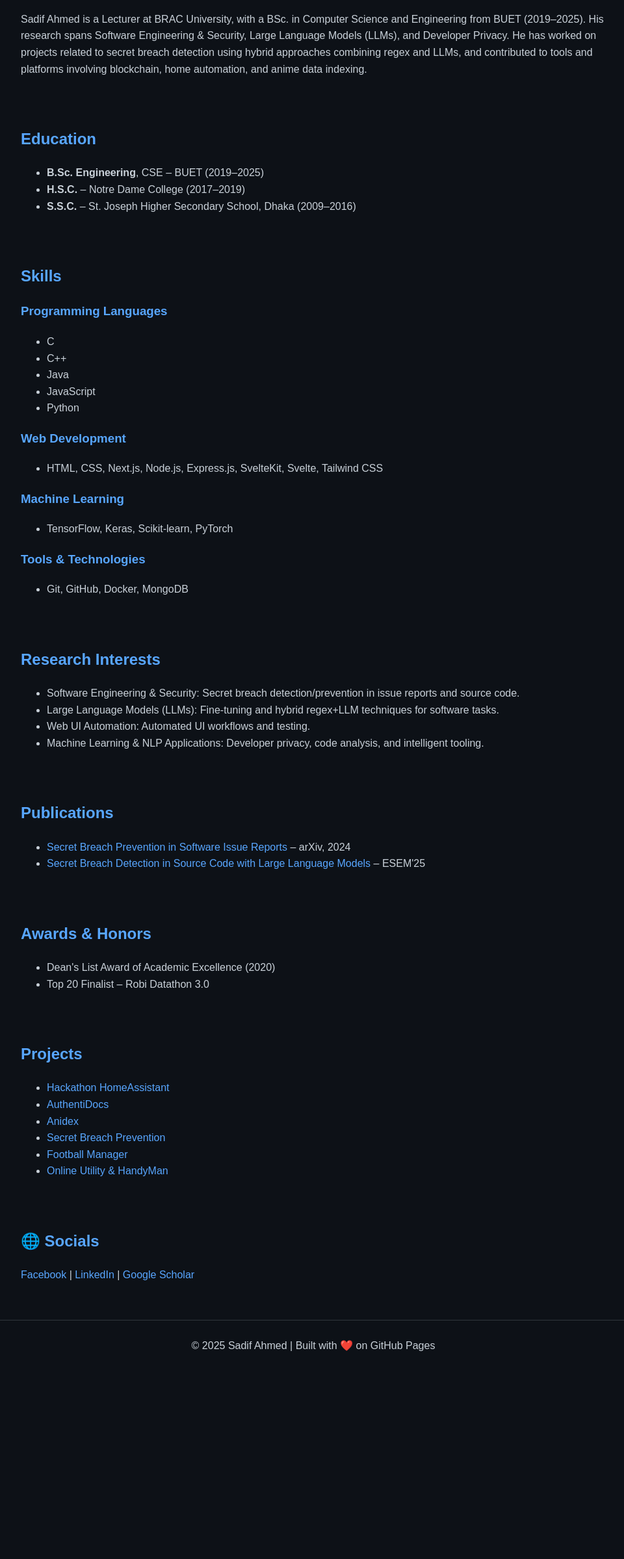
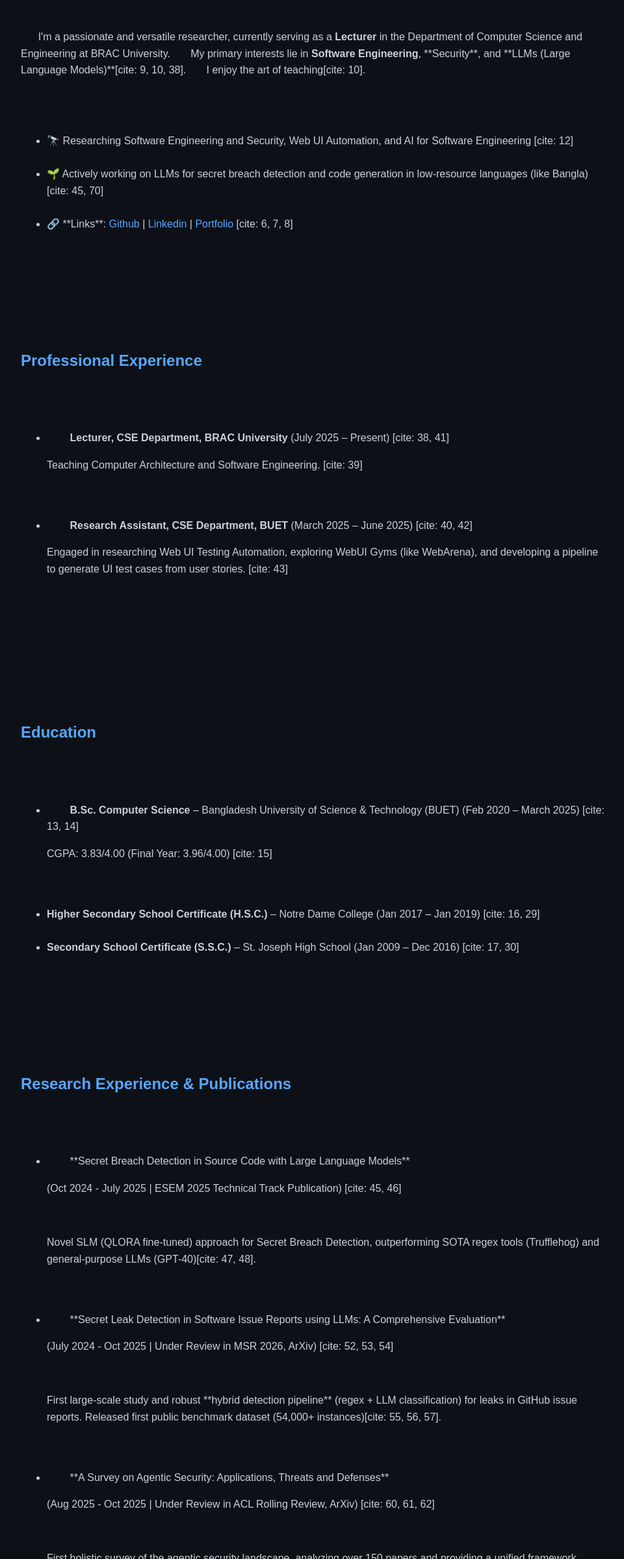
Before and after one commit to Sadif-Ahmed/Sadif-Ahmed.github.io, a plain HTML site: page index.html in a window 1280 px wide. Shown: the part 401-2800 px from the top of the page at 65% size, without its empty margins (158-1118 px from the left). Before the commit the page ends 2510 px from the top, so only its background shows below. Drawn offline with Linux system fonts and the light colour scheme.

Commit message:
Update index.html

```diff
--- a/index.html
+++ b/index.html
@@ -9,35 +9,69 @@
 </head>
 <body>
   <header>
-    <h1>💫 About Me</h1>
+    <div class="profile-header">
+      <img src="assets/profile-picture.jpg" alt="Sadif Ahmed Profile Picture" class="profile-img" style="width: 150px; height: 150px; border-radius: 50%; object-fit: cover;">
+      <h1>Sadif Ahmed</h1>
+      <p>Dhaka, Bangladesh | (880)1521564856 | sadif.ahmed@bracu.ac.bd</p>
+    </div>
+
+    <h2>💫 About Me</h2>
     <p>
-      I'm Sadif Ahmed, currently serving as a <b>Lecturer</b> in the Department of Computer Science and Engineering at BRAC University.
-      I am a passionate developer and researcher with expertise in <b>Software Engineering</b>, <b>Security</b>, and <b>Machine Learning</b>.
+      I'm a passionate and versatile researcher, currently serving as a <b>Lecturer</b> in the Department of Computer Science and Engineering at BRAC University.
+      My primary interests lie in <b>Software Engineering</b>, **Security**, and **LLMs (Large Language Models)**[cite: 9, 10, 38].
+      I enjoy the art of teaching[cite: 10].
     </p>
     <ul class="about-list">
-      <li>🔭 Working on LLMs, Software Security, and Developer Privacy</li>
-      <li>👯 Collaborating on Software Projects and Machine Learning initiatives</li>
-      <li>🌱 Learning NLP Techniques, Prompt Engineering, and Web UI Automation</li>
-      <li>💬 Ask me anything — I’ll try to help or guide in the right direction</li>
+      <li>🔭 Researching Software Engineering and Security, Web UI Automation, and AI for Software Engineering [cite: 12]</li>
+      <li>🌱 Actively working on LLMs for secret breach detection and code generation in low-resource languages (like Bangla) [cite: 45, 70]</li>
+      <li>🔗 **Links**: <a href="[Your_Github_URL]" target="_blank">Github</a> | <a href="[Your_Linkedin_URL]" target="_blank">Linkedin</a> | <a href="[Your_Portfolio_URL]" target="_blank">Portfolio</a> [cite: 6, 7, 8]</li>
     </ul>
   </header>
 
   <section>
-    <h2>Short Biography</h2>
-    <p>
-      Sadif Ahmed is a Lecturer at BRAC University, with a BSc. in Computer Science and Engineering from BUET (2019–2025).
-      His research spans Software Engineering & Security, Large Language Models (LLMs), and Developer Privacy.
-      He has worked on projects related to secret breach detection using hybrid approaches combining regex and LLMs,
-      and contributed to tools and platforms involving blockchain, home automation, and anime data indexing.
-    </p>
+    <h2>Professional Experience</h2>
+    <ul>
+      <li>
+        <b>Lecturer, CSE Department, BRAC University</b> (July 2025 – Present) [cite: 38, 41]
+        <p>Teaching Computer Architecture and Software Engineering. [cite: 39]</p>
+      </li>
+      <li>
+        <b>Research Assistant, CSE Department, BUET</b> (March 2025 – June 2025) [cite: 40, 42]
+        <p>Engaged in researching Web UI Testing Automation, exploring WebUI Gyms (like WebArena), and developing a pipeline to generate UI test cases from user stories. [cite: 43]</p>
+      </li>
+    </ul>
   </section>
 
   <section>
     <h2>Education</h2>
     <ul>
-      <li><b>B.Sc. Engineering</b>, CSE – BUET (2019–2025)</li>
-      <li><b>H.S.C.</b> – Notre Dame College (2017–2019)</li>
-      <li><b>S.S.C.</b> – St. Joseph Higher Secondary School, Dhaka (2009–2016)</li>
+      <li>
+        <b>B.Sc. Computer Science</b> – Bangladesh University of Science & Technology (BUET) (Feb 2020 – March 2025) [cite: 13, 14]
+        <p>CGPA: 3.83/4.00 (Final Year: 3.96/4.00) [cite: 15]</p>
+      </li>
+      <li><b>Higher Secondary School Certificate (H.S.C.)</b> – Notre Dame College (Jan 2017 – Jan 2019) [cite: 16, 29]</li>
+      <li><b>Secondary School Certificate (S.S.C.)</b> – St. Joseph High School (Jan 2009 – Dec 2016) [cite: 17, 30]</li>
+    </ul>
+  </section>
+
+  <section>
+    <h2>Research Experience & Publications</h2>
+    <ul>
+      <li>
+        **Secret Breach Detection in Source Code with Large Language Models**
+        <p>(Oct 2024 - July 2025 | ESEM 2025 Technical Track Publication) [cite: 45, 46]</p>
+        <p>Novel SLM (QLORA fine-tuned) approach for Secret Breach Detection, outperforming SOTA regex tools (Trufflehog) and general-purpose LLMs (GPT-40)[cite: 47, 48].</p>
+      </li>
+      <li>
+        **Secret Leak Detection in Software Issue Reports using LLMs: A Comprehensive Evaluation**
+        <p>(July 2024 - Oct 2025 | Under Review in MSR 2026, ArXiv) [cite: 52, 53, 54]</p>
+        <p>First large-scale study and robust **hybrid detection pipeline** (regex + LLM classification) for leaks in GitHub issue reports. Released first public benchmark dataset (54,000+ instances)[cite: 55, 56, 57].</p>
+      </li>
+      <li>
+        **A Survey on Agentic Security: Applications, Threats and Defenses**
+        <p>(Aug 2025 - Oct 2025 | Under Review in ACL Rolling Review, ArXiv) [cite: 60, 61, 62]</p>
+        <p>First holistic survey of the agentic security landscape, analyzing over 150 papers and providing a unified framework (Applications, Threats, Defenses) for LLM agents[cite: 63, 64].</p>
+      </li>
     </ul>
   </section>
 
@@ -45,86 +79,59 @@
     <h2>Skills</h2>
     <h3>Programming Languages</h3>
     <ul>
-      <li>C</li>
-      <li>C++</li>
-      <li>Java</li>
-      <li>JavaScript</li>
-      <li>Python</li>
+      <li>C, C++, Java, JavaScript, TypeScript, Python, Latex [cite: 31]</li>
     </ul>
 
-    <h3>Web Development</h3>
+    <h3>Frameworks & Web Development</h3>
     <ul>
-      <li>HTML, CSS, Next.js, Node.js, Express.js, SvelteKit, Svelte, Tailwind CSS</li>
+      <li>NodeJS, ExpressJS, SvelteJS [cite: 31]</li>
     </ul>
 
-    <h3>Machine Learning</h3>
+    <h3>Machine Learning & Data Analysis</h3>
     <ul>
-      <li>TensorFlow, Keras, Scikit-learn, PyTorch</li>
+      <li>TensorFlow, PyTorch, Matplotlib, NumPy, Pandas [cite: 33]</li>
     </ul>
 
-    <h3>Tools & Technologies</h3>
+    <h3>Databases & Cloud</h3>
     <ul>
-      <li>Git, GitHub, Docker, MongoDB</li>
+      <li>PostgreSQL, Oracle [cite: 32]</li>
+      <li>Vercel, Supabase, Azure [cite: 35]</li>
     </ul>
-  </section>
-
-  <section>
-    <h2>Research Interests</h2>
+    <h3>Tools & Security</h3>
     <ul>
-      <li>Software Engineering & Security: Secret breach detection/prevention in issue reports and source code.</li>
-      <li>Large Language Models (LLMs): Fine-tuning and hybrid regex+LLM techniques for software tasks.</li>
-      <li>Web UI Automation: Automated UI workflows and testing.</li>
-      <li>Machine Learning & NLP Applications: Developer privacy, code analysis, and intelligent tooling.</li>
-    </ul>
-  </section>
-
-  <section>
-    <h2>Publications</h2>
-    <ul>
-      <li>
-        <a href="https://arxiv.org/abs/2410.23657" target="_blank">
-          Secret Breach Prevention in Software Issue Reports
-        </a> – arXiv, 2024
-      </li>
-      <li>
-        <a href="https://arxiv.org/pdf/2504.18784" target="_blank">
-          Secret Breach Detection in Source Code with Large Language Models
-        </a> – ESEM'25
-      </li>
+      <li>Git, Github, Github Projects, Linux OS, Velociraptor [cite: 34, 36]</li>
     </ul>
   </section>
 
   <section>
     <h2>Awards & Honors</h2>
     <ul>
-      <li>Dean's List Award of Academic Excellence (2020)</li>
-      <li>Top 20 Finalist – Robi Datathon 3.0</li>
+      <li>Dean's list award and university merit scholarship recipient in four out of eight terms </li>
+      <li>Talent Pool Scholarship: Outstanding academic result in Higher Secondary Certificate Exam </li>
+      <li>Top 20 finalists of Robi Datathon 2024 [cite: 28]</li>
     </ul>
   </section>
 
   <section>
-    <h2>Projects</h2>
+    <h2>Academic Projects (Selected)</h2>
     <ul>
-      <li><a href="https://github.com/Yoroi-no-Kyojin/Hackathon-HomeAssistant">Hackathon HomeAssistant</a></li>
-      <li><a href="https://github.com/AuthentiDocs/authentidocs">AuthentiDocs</a></li>
-      <li><a href="https://github.com/KyojinsAnidex/Anidex">Anidex</a></li>
-      <li><a href="https://github.com/NafiuRahman77/Secret-Breach-Prevention-In-Software-Issue-Reports">Secret Breach Prevention</a></li>
-      <li><a href="https://github.com/Sadif-Ahmed/Football-Manager">Football Manager</a></li>
-      <li><a href="https://github.com/Siam11651/cse326-project">Online Utility & HandyMan</a></li>
+      <li>
+      	<a href="[Github_Link_AuthentiDocs]">AuthentiDocs Team Collaboration Authenticated By Digital Signature</a> [cite: 88]
+      	<p>Full-stack developer on a document signing and organizational management application using **Svelte** and **PostgreSQL**[cite: 86, 90].</p>
+      </li>
+      <li>
+      	<a href="[Github_Link_Network_Flow]">Network Flow Classification and Anomaly Detection</a> [cite: 77]
+      	<p>Utilized **BERT** and **GPT** for binary and multi-label classification of anomalous network traffic[cite: 78].</p>
+      </li>
+      <li>
+      	<a href="[Github_Link_OS_xv6]">Implementing System Calls, Scheduling, Memory Management with xv6</a> [cite: 118]
+      	<p>Implemented system calls and the **round robin scheduling algorithm** into the xv6 operating system[cite: 119].</p>
+      </li>
     </ul>
   </section>
 
-  <section>
-    <h2>🌐 Socials</h2>
-    <p>
-      <a href="https://facebook.com/sadif.ahmed.562" target="_blank">Facebook</a> |
-      <a href="https://linkedin.com/in/sadif-ahmed-092b60307/" target="_blank">LinkedIn</a> |
-      <a href="https://scholar.google.com/citations?user=jLFo5SoAAAAJ&hl=en" target="_blank">Google Scholar</a>
-    </p>
-  </section>
-
   <footer>
-    <p>© 2025 Sadif Ahmed | Built with ❤️ on GitHub Pages</p>
+    <p>© 2025 Sadif Ahmed | Built with ❤️</p>
   </footer>
 </body>
 </html>
```
Lines whose indentation alone changed are shown as unchanged.
